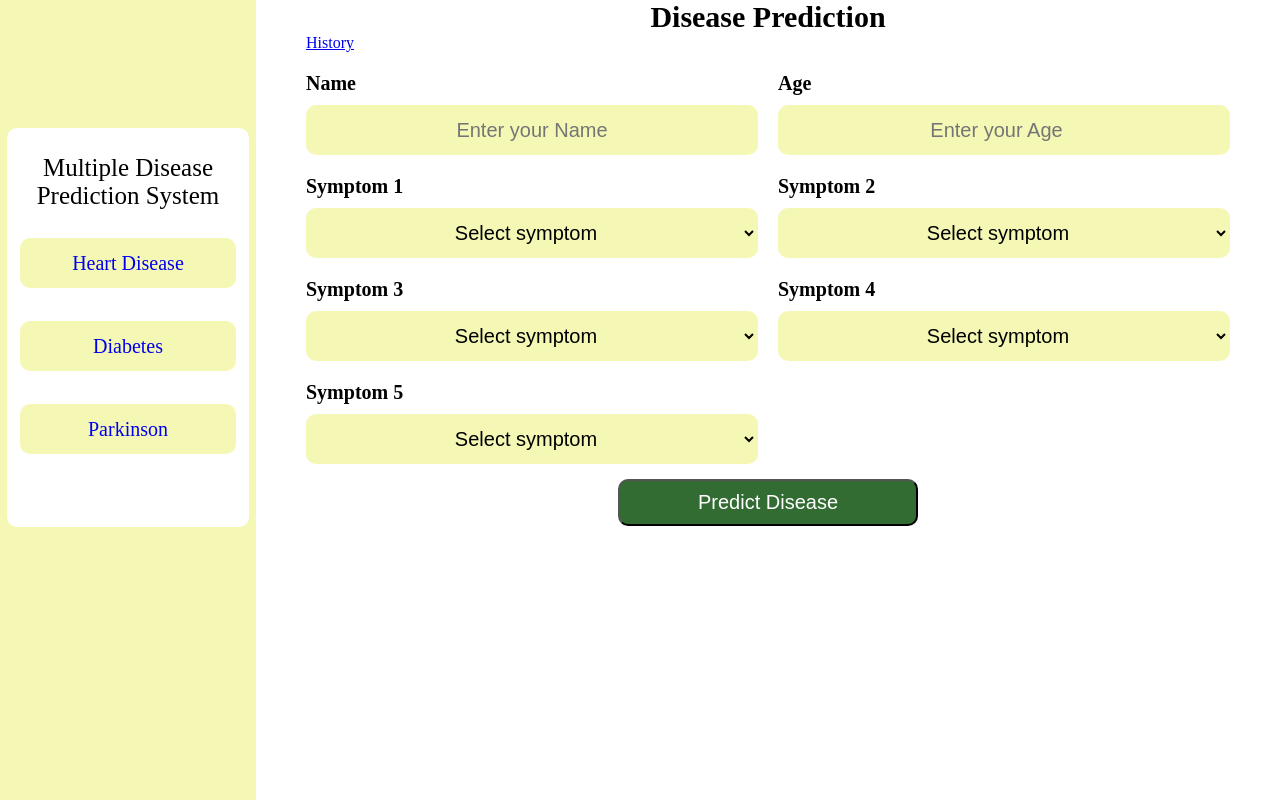
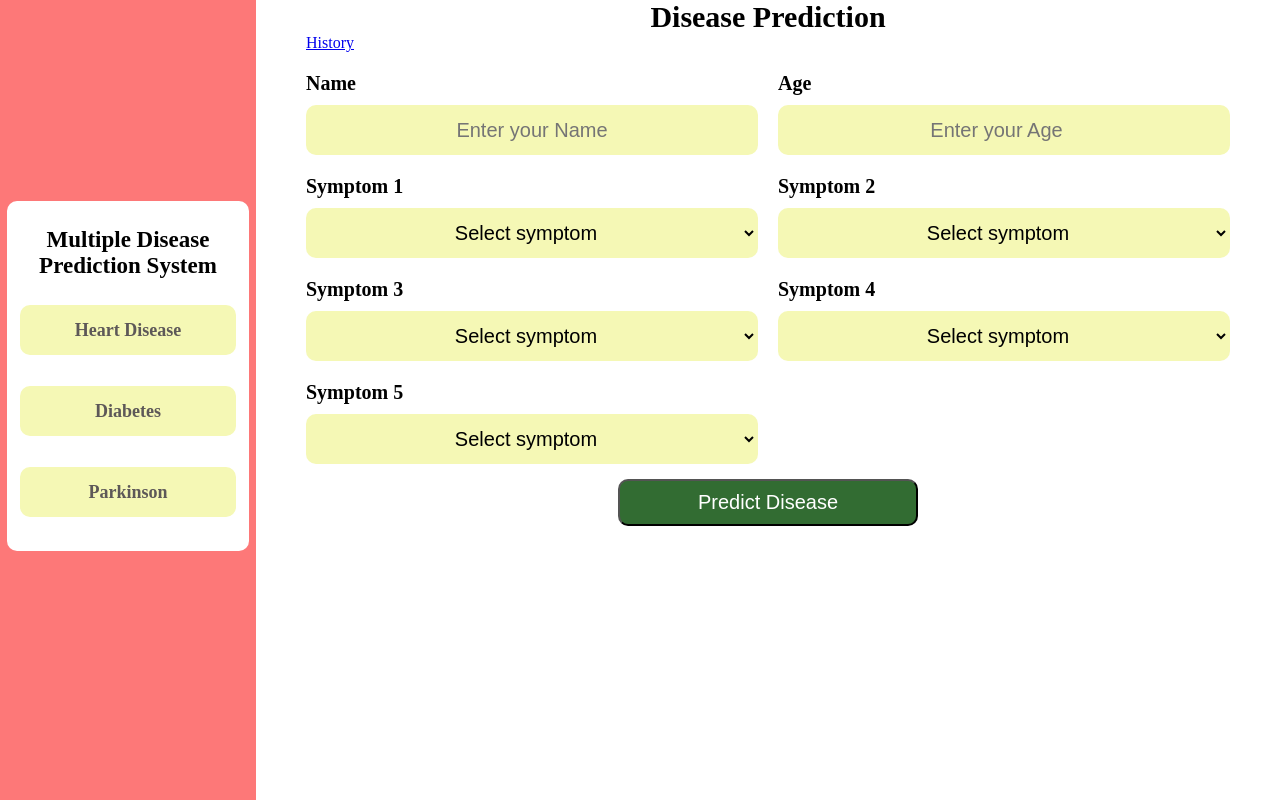
Before and after one commit to Prasanna1833/Disease-Prediction, a Django app: page / in a window 1280 px wide. Run offline with Django 5.2, Linux system fonts and the light colour scheme.

Commit message:
updation

```diff
--- a/templates/home.html
+++ b/templates/home.html
@@ -6,6 +6,10 @@
     <title>predict | Home</title>
   </head>
   <style>
+    :root {
+      --background: rgb(253, 120, 120);
+      --input: grey;
+    }
     * {
       margin: 0;
       padding: 0;
@@ -19,7 +23,7 @@
     .other_disease {
       flex: 0 0 20%;
       border: 1px solid transparent;
-      background-color: rgb(245, 248, 181);
+      background-color: var(--background);
     }
 
     .disease {
@@ -39,20 +43,23 @@
     }
     .card a {
       text-decoration: none;
-      font-size: 20px;
+      font-size: 18px;
+      font-weight: 550;
+      color: rgb(93, 88, 88);
       padding: 8px 16px;
     }
 
     .card p {
-      font-size: 25px;
+      font-size: 23px;
+      font-weight: 600;
       text-align: center;
       margin-top: 25px;
     }
 
     .card {
       width: 95%;
-      height: 50%;
-      margin: 50% auto;
+      height: 350px;
+      margin: 200px auto;
       border: 1px solid transparent;
       border-radius: 10px;
       background-color: white;
```
Also changed, not shown: templates/diabetes.html (+15 -6 lines), templates/heart.html (+13 -6 lines), templates/parkinson.html (+13 -6 lines).
